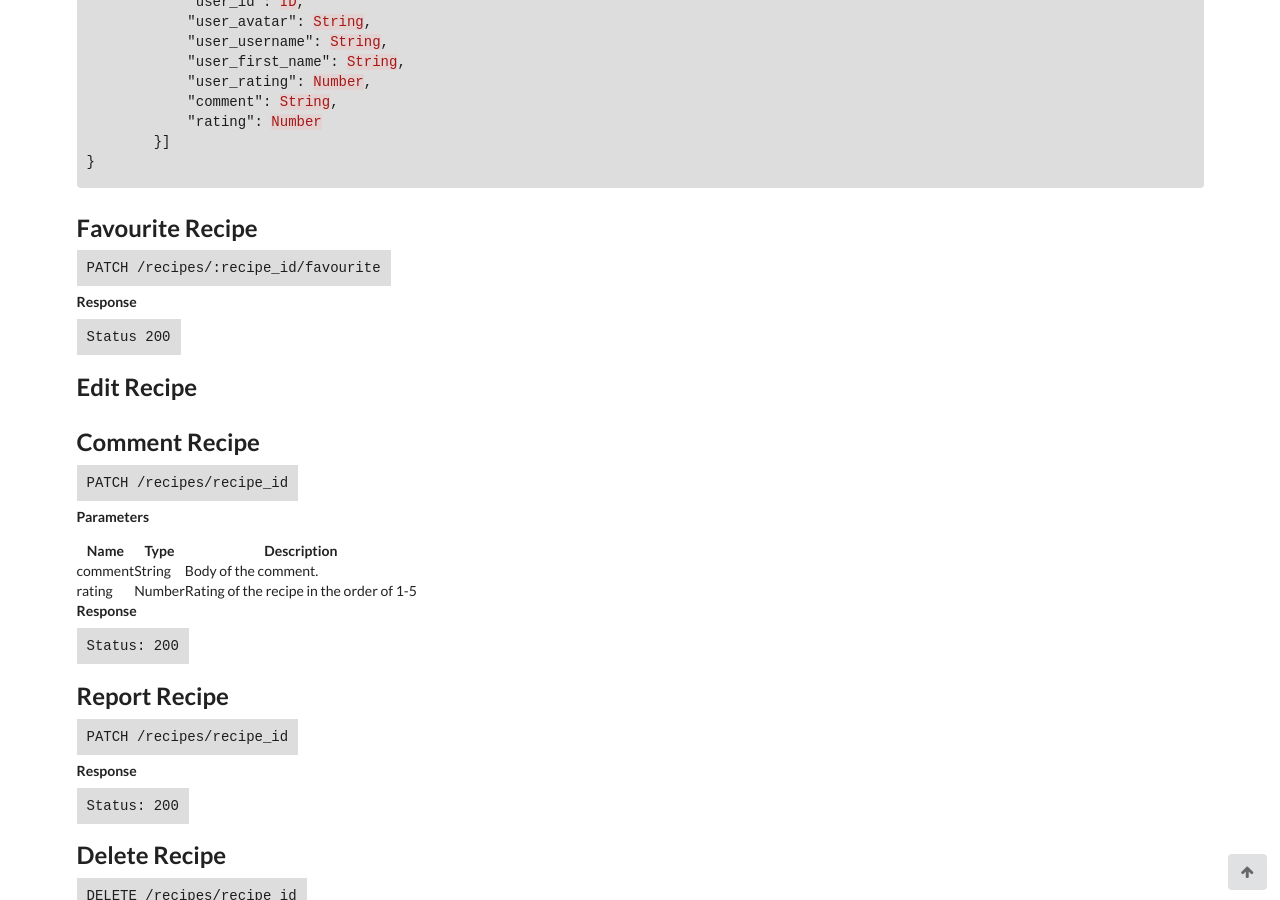
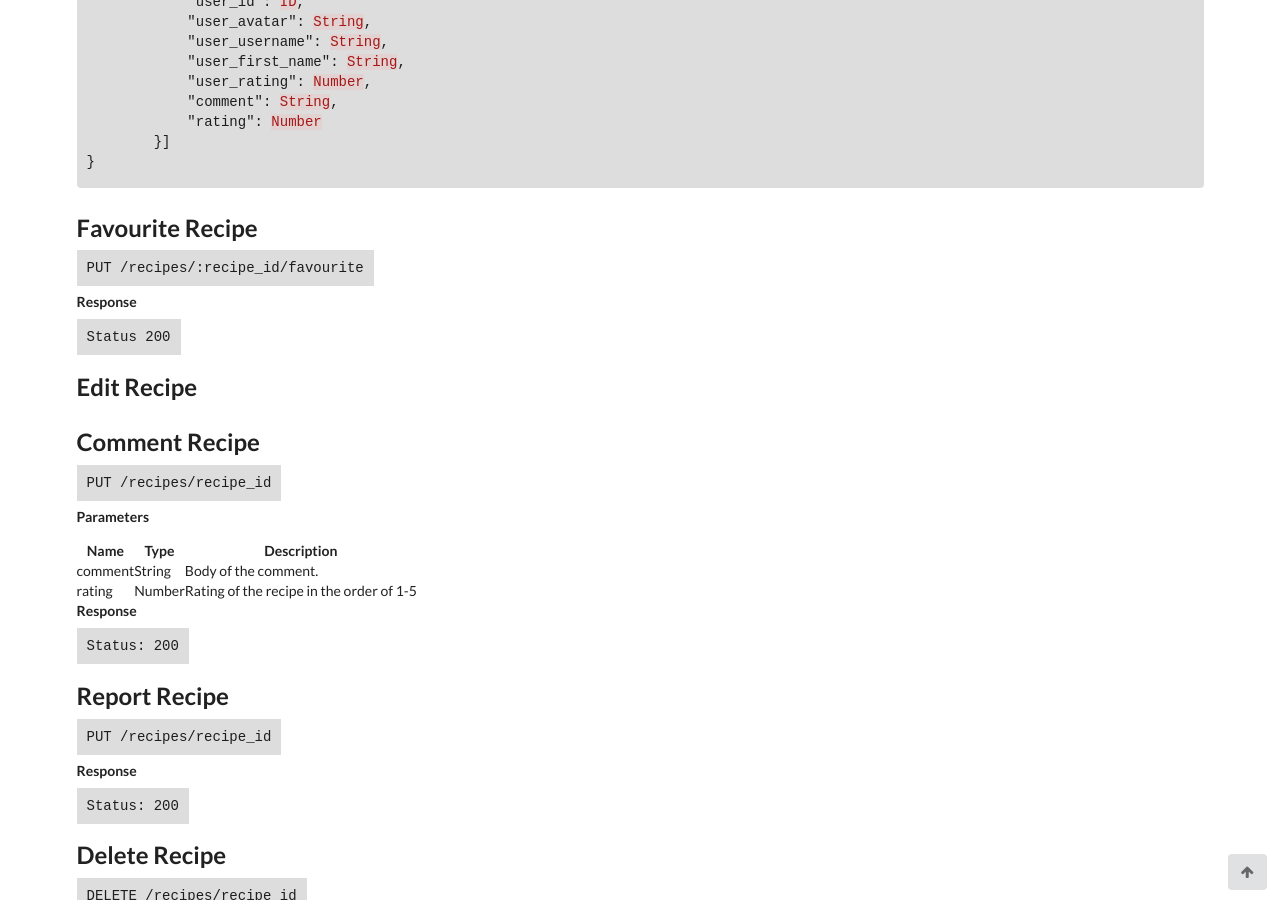
Before and after one commit to letsallchef/docs, a Jekyll site: the page built from _posts/api/2017-03-09-recipes.md, in a window 1280 px wide and 900 px high, scrolled down 3305 px. Built offline with Jekyll 4.4.1, drawn with Linux system fonts in a browser that asks for light colours.

Commit message:
changes PATCH to PUT

```diff
--- a/_posts/api/2017-03-09-recipes.md
+++ b/_posts/api/2017-03-09-recipes.md
@@ -183,7 +183,7 @@ layout: api
 
 ## Favourite Recipe
 
-`PATCH /recipes/:recipe_id/favourite`
+`PUT /recipes/:recipe_id/favourite`
 
 **Response**
 
@@ -193,7 +193,7 @@ layout: api
 
 ## Comment Recipe
 
-`PATCH /recipes/recipe_id`
+`PUT /recipes/recipe_id`
 
 **Parameters**
 
@@ -209,7 +209,7 @@ layout: api
 
 ## Report Recipe
 
-`PATCH /recipes/recipe_id`
+`PUT /recipes/recipe_id`
 
 **Response**
 
```
